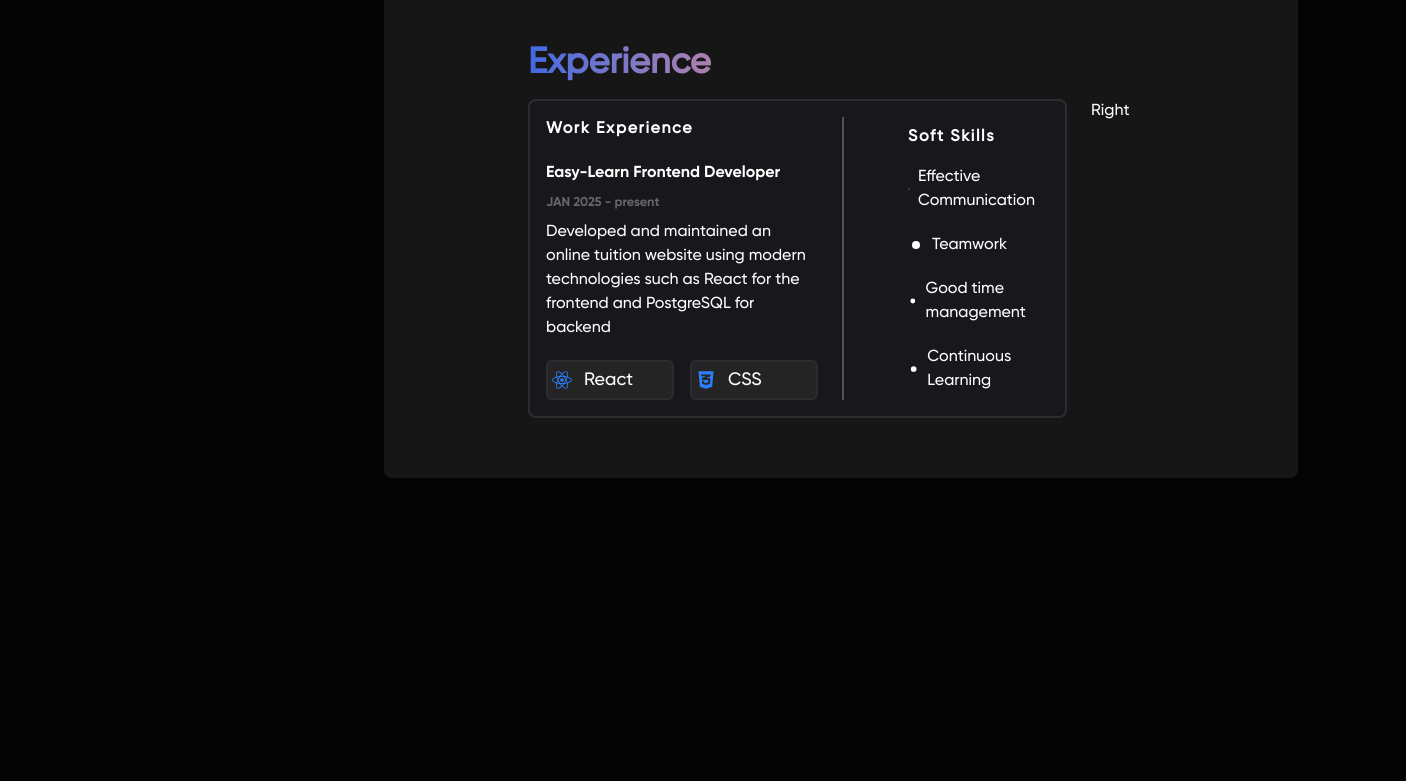
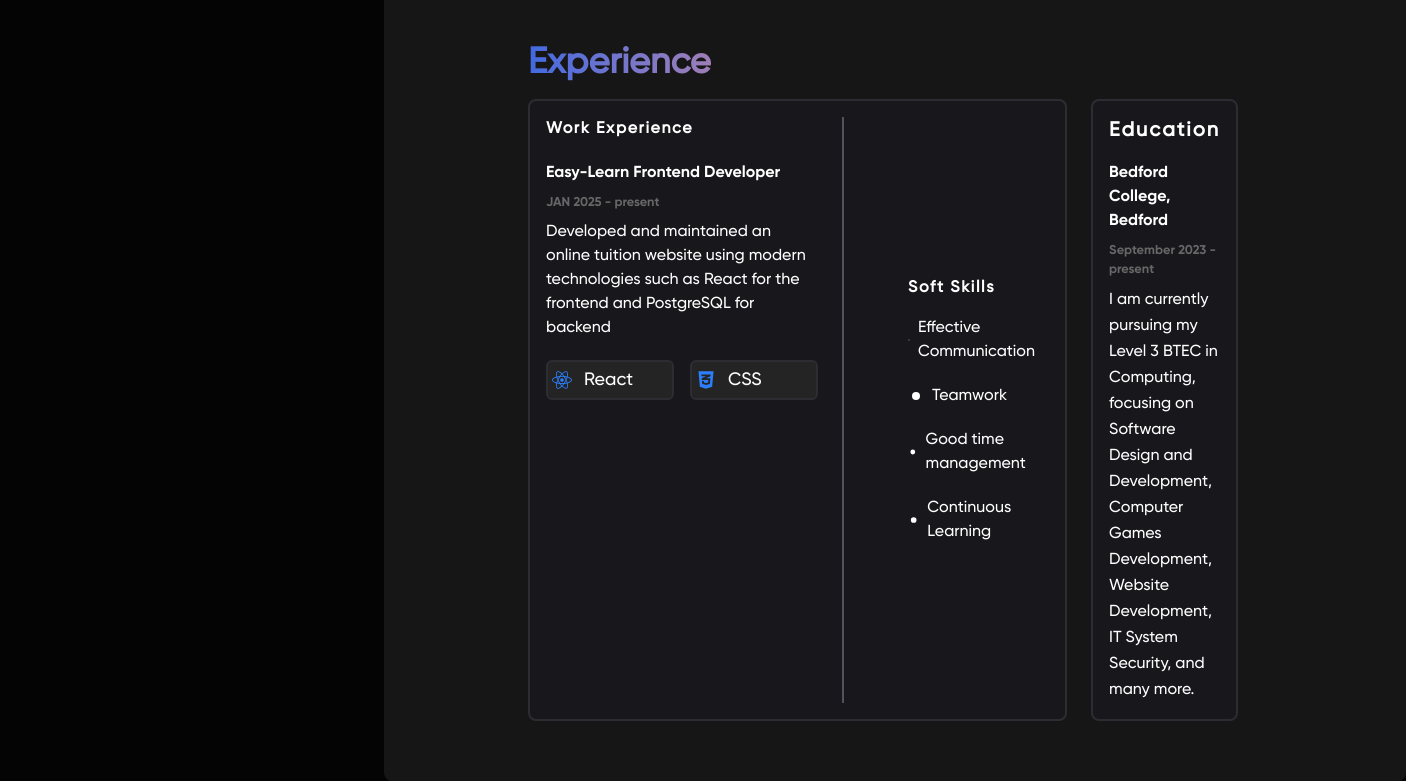
Before and after one commit to Creative-mindset21/my-portfolio-new, a React (Vite) app: page / in a window 1280 px wide. Shown: the part 971-1752 px from the top of the page, 1406 px wide, since content can reach past the window. Before the commit the page ends 1449 px from the top, so only its background shows below. Built offline with nearby package versions, Linux system fonts and the light colour scheme.

Commit message:
created and styled the education section

```diff
--- a/src/components/Experience.jsx
+++ b/src/components/Experience.jsx
@@ -7,18 +7,14 @@ const Experience = () => {
       <h1>Experience</h1>
 
       <ul className="flex flex-col md:flex-row justify-between mt-4 gap-6 pr-6">
-        <li className="bg-stack-color flex flex-col md:flex-row p-4 border-2 border-[#2c2d32] rounded-lg basis-[80%] gap-6">
+        <li className="experience">
           <div className="flex flex-col gap-5 basis-[50%]">
-            <h2 className="font-bold tracking-widest">Work Experience</h2>
+            <h2>Work Experience</h2>
 
             <div className="flex flex-col gap-2">
-              <h3 className="font-[Gilroy-bold]">
-                Easy-Learn Frontend Developer
-              </h3>
+              <h3>Easy-Learn Frontend Developer</h3>
 
-              <small className="text-grey-text font-[Gilroy-bold]">
-                JAN 2025 - present
-              </small>
+              <small>JAN 2025 - present</small>
 
               <span className="max-w-[25rem]">
                 Developed and maintained an online tuition website using modern
@@ -64,7 +60,22 @@ const Experience = () => {
             </div>
           </div>
         </li>
-        <li>Right</li>
+
+        <li className="basis-[30%] experience">
+          <div>
+            <h2 className="text-xl pb-4">Education</h2>
+
+            <div className="flex flex-col gap-2">
+              <h3>Bedford College, Bedford</h3>
+              <small> September 2023 - present</small>
+              <p className="leading-relaxed">
+                I am currently pursuing my Level 3 BTEC in Computing, focusing
+                on Software Design and Development, Computer Games Development,
+                Website Development, IT System Security, and many more.
+              </p>
+            </div>
+          </div>
+        </li>
       </ul>
     </section>
   );
--- a/src/index.css
+++ b/src/index.css
@@ -38,6 +38,18 @@
 
   h1 {
     @apply text-4xl font-bold mb-2 text-gradient;
+  }
+
+  h2 {
+    @apply font-bold tracking-widest;
+  }
+
+  h3 {
+    @apply font-[Gilroy-bold];
+  }
+
+  small {
+    @apply text-grey-text font-[Gilroy-bold];
   }
 
   img {
@@ -82,6 +94,10 @@
     @apply bg-white text-grey-600 font-bold p-1.5 rounded-md;
   }
 
+  .experience {
+    @apply bg-stack-color flex flex-col md:flex-row p-4 border-2 border-[#2c2d32] rounded-lg basis-[70%] gap-6;
+  }
+
   .experienceStack {
     @apply flex gap-3 items-center bg-gray-light justify-start w-32 p-1 border-2 border-[#2c2d32] rounded-md cursor-pointer;
 
```
